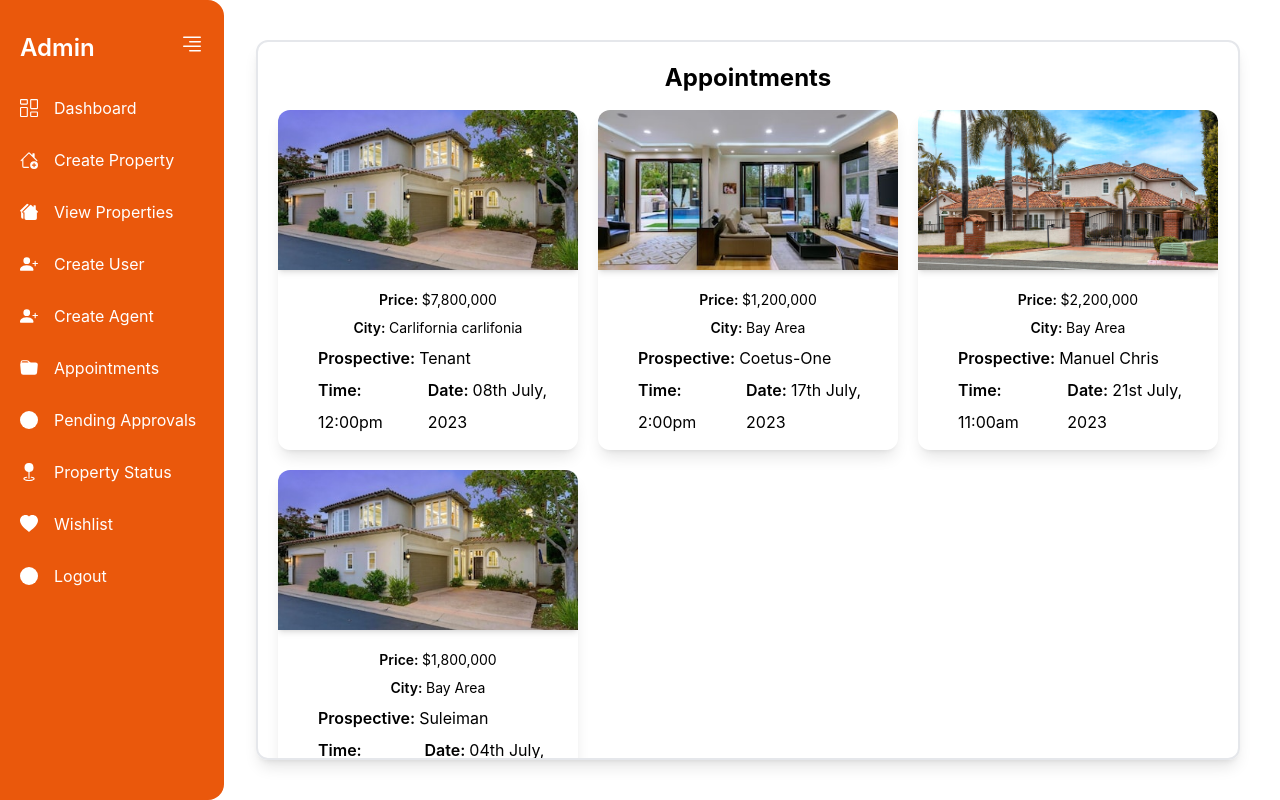
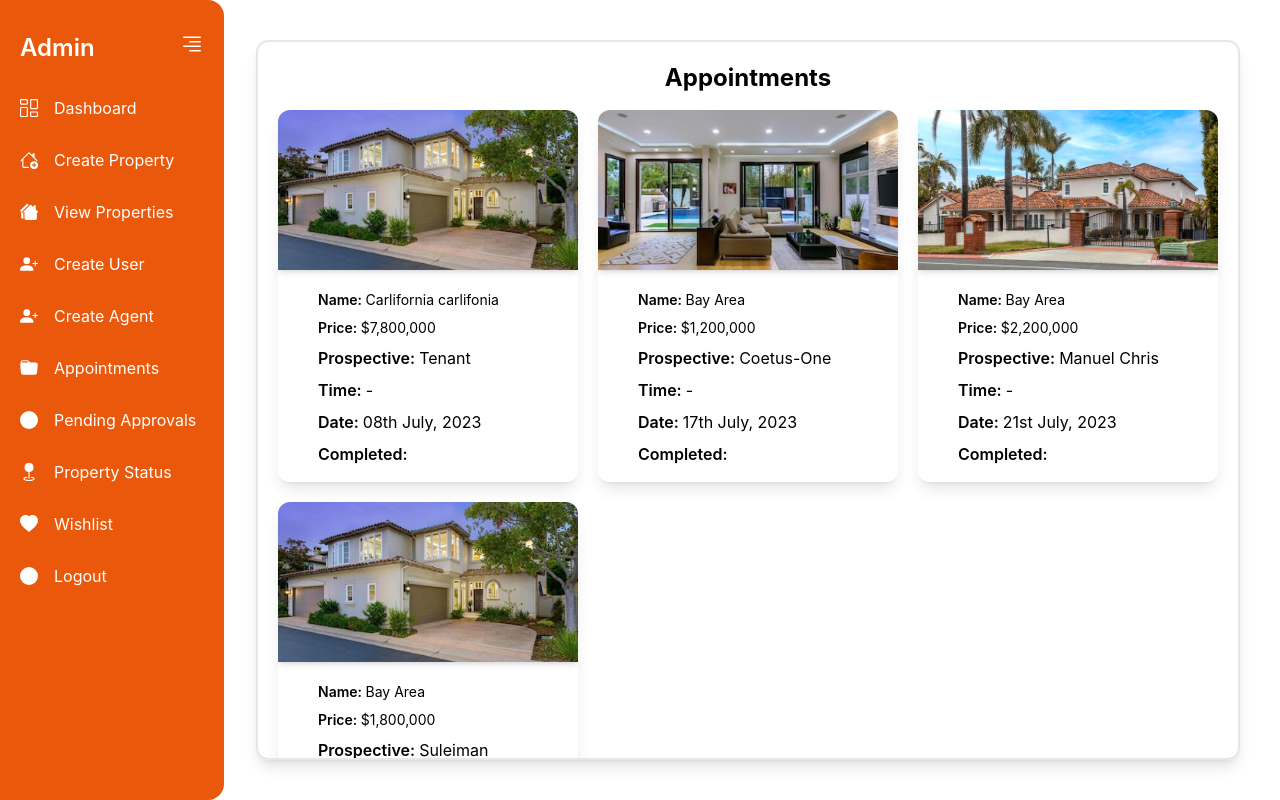
Before and after one commit to Kingsley320/Coetus_One_Admin, a React (Vite) app: page /appointments in a window 1280 px wide. Built offline with nearby package versions, Linux system fonts and the light colour scheme.

Commit message:
Adjusted the appointment card components design

```diff
--- a/src/components/AppointmentCard.jsx
+++ b/src/components/AppointmentCard.jsx
@@ -6,18 +6,19 @@ export default function AppointmentCard(props) {
                 <div className="mb-1 shadow-md">
                     <img src={props.img} alt={props.alt} className="h-40 w-full object-cover" />
                 </div>
-                <div className="p-3 px-5 w-full leading-8">
+                <div className="p-3 px-5 w-full leading-8 text-left">
                     <div className="w-full   justify-between text-sm">
+                        <p ><span className="font-semibold">Name: </span> {props.city}</p>
                         <p><span className="font-semibold">Price: </span> {props.price}</p>
-                        <p ><span className="font-semibold">City: </span> {props.city}</p>
                     </div>
-                    <div className="text-left">
+                    <div>
                         <p><span className="font-semibold">Prospective: </span>{props.tenant}</p>
                     </div>
-                    <div className="flex justify-between text-left">
-                        <p><span className="font-semibold">Time: </span>{props.time}</p>
+                    <div>
+                        <p><span className="font-semibold">Time: </span>{props.from} - {props.to}</p>
                         <p><span className="font-semibold">Date: </span>{props.date}</p>
                     </div>
+                    <p><span className="font-semibold">Completed: </span>{props.completed}</p>
                 </div>
             </div>
         </>
```
